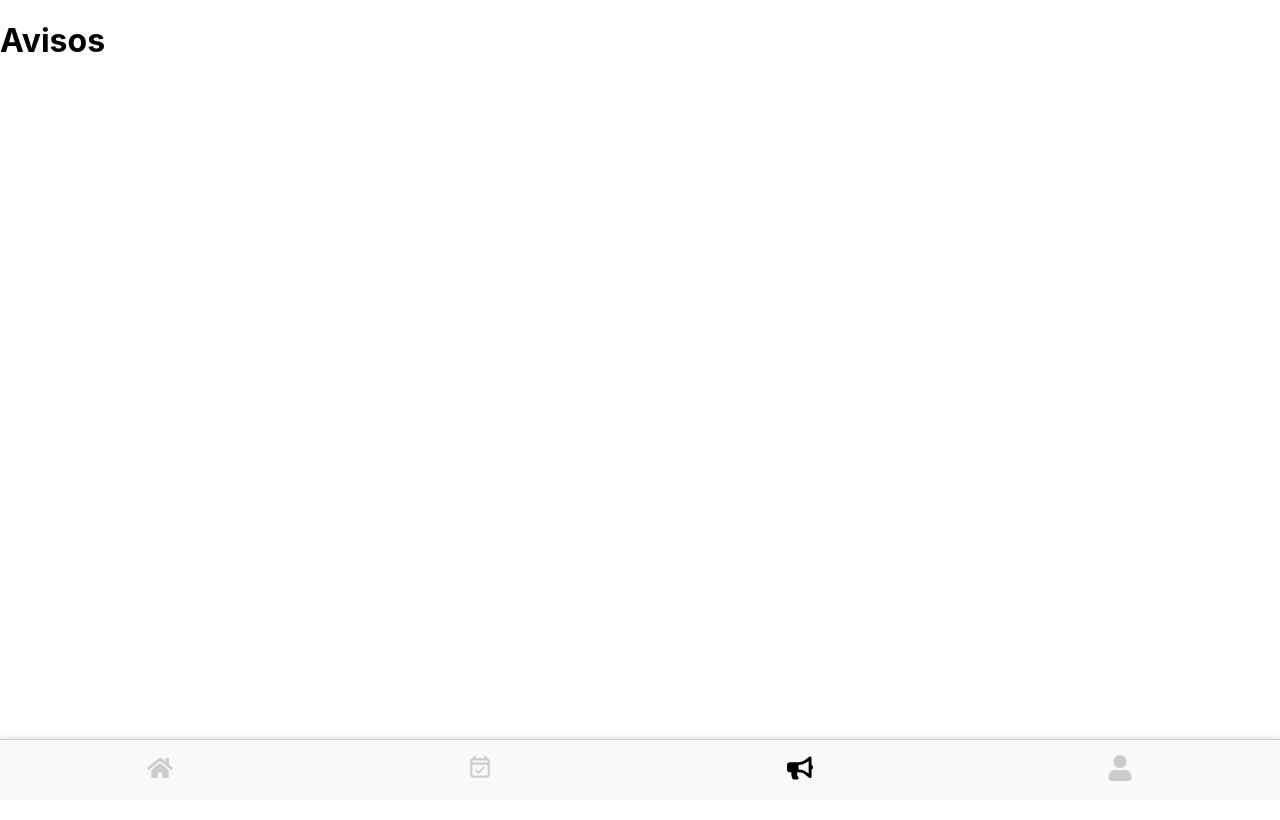
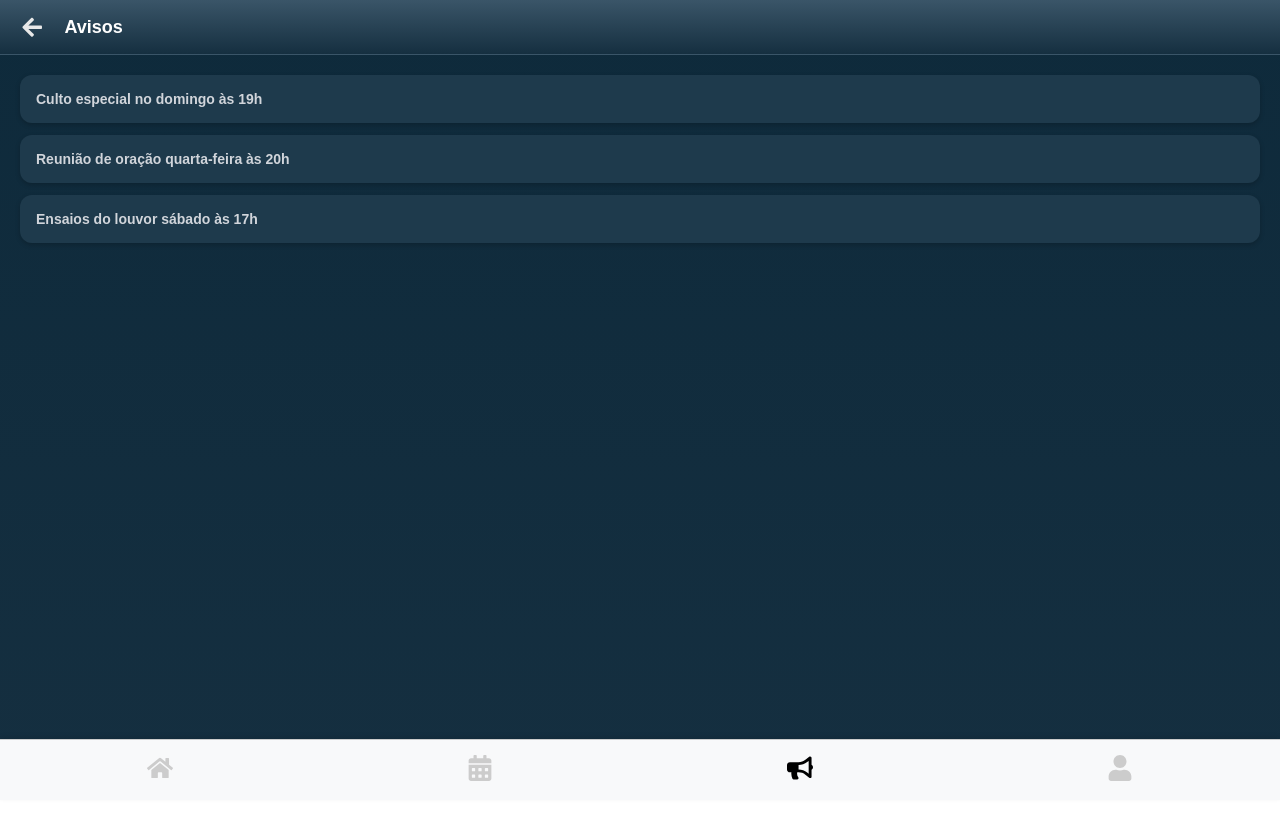
Before and after one commit to wiliamrizzo/meu-app-pwa, a React (Create React App) app: page /#/avisos in a window 1280 px wide. Shown: the top 820 px of the page. Built offline with nearby package versions, Linux system fonts and the light colour scheme; no server answers.

Commit message:
ajustes css paginas

```diff
--- a/src/App.js
+++ b/src/App.js
@@ -1,11 +1,11 @@
 import React from 'react';
 import { HashRouter as Router, Routes, Route, NavLink } from 'react-router-dom';
-import { FaHome, FaUser, FaBullhorn } from 'react-icons/fa';
-import { MdOutlineEventAvailable } from 'react-icons/md';
+import { FaHome, FaUser, FaBullhorn, FaCalendarAlt } from 'react-icons/fa';
 import Home from './pages/Home';
 import Escalas from './pages/Escalas';
 import Avisos from './pages/Avisos';
 import Membros from './pages/Membros';
+import Eventos from './pages/Eventos';
 
 export default function App() {
   return (
@@ -16,6 +16,7 @@ export default function App() {
           <Route path="/escalas" element={<Escalas />} />
           <Route path="/avisos" element={<Avisos />} />
           <Route path="/membros" element={<Membros />} />
+          <Route path="/eventos" element={<Eventos />} />
         </Routes>
       </div>
 
@@ -43,7 +44,7 @@ export default function App() {
           to="/escalas"
           style={({ isActive }) => ({ color: isActive ? '#000' : '#ccc' })}
         >
-          <MdOutlineEventAvailable size={26} />
+          <FaCalendarAlt size={26} />
         </NavLink>
 
         <NavLink
--- /dev/null
+++ b/src/pages/Avisos.css
@@ -0,0 +1,67 @@
+.avisos-container {
+    background: linear-gradient(to bottom, #0e2a3b, #152f40);
+    min-height: 100vh;
+    color: #e8e8e8;
+    box-sizing: border-box;
+    font-family: Arial, sans-serif;
+  }
+
+  .avisos-header {
+    display: flex;
+    align-items: center;
+    padding: 15px;
+    border-bottom: 1px solid #3a5568; /* linha sutil */
+    margin-bottom: 20px;
+    background: linear-gradient(to bottom, #3a5568, #152f40);
+    box-shadow: none;
+    border-radius: 0;
+  }
+
+
+  .avisos-back-button {
+    font-size: 1.4rem;
+    margin-right: 15px;
+    cursor: pointer;
+    background: none;
+    border: none;
+    color: #e8e8e8;
+    display: flex;
+    align-items: center;
+    transition: color 0.2s ease;
+  }
+
+  .avisos-back-button:hover {
+    color: #ffffff;
+  }
+
+  .avisos-title {
+    font-size: 18px;
+    font-weight: bold;
+    margin: 0;
+    color: #ffffff;
+  }
+
+  .avisos-list {
+    display: flex;
+    flex-direction: column;
+    gap: 12px;
+    padding: 0 20px;
+  }
+
+  .avisos-item {
+    background-color: #1e3a4c;
+    border-radius: 12px;
+    padding: 16px;
+    box-shadow: 0 2px 5px rgba(0,0,0,0.2);
+    transition: transform 0.2s;
+  }
+
+  .avisos-item:hover {
+    transform: scale(1.02);
+  }
+
+  .avisos-item h3 {
+    margin: 0;
+    font-size: 14px;
+    color: #d1d5db;
+  }
--- a/src/pages/Avisos.js
+++ b/src/pages/Avisos.js
@@ -1,3 +1,37 @@
+import React from 'react';
+import { useNavigate } from 'react-router-dom';
+import { FaArrowLeft } from 'react-icons/fa'; // Ícone de voltar
+import './Avisos.css';
+
 export default function Avisos() {
-  return <h1>Avisos</h1>;
+  const navigate = useNavigate();
+
+  const avisos = [
+    { id: 1, titulo: 'Culto especial no domingo às 19h' },
+    { id: 2, titulo: 'Reunião de oração quarta-feira às 20h' },
+    { id: 3, titulo: 'Ensaios do louvor sábado às 17h' },
+  ];
+
+  return (
+    <div className="avisos-container">
+      <header className="avisos-header">
+        <button
+          onClick={() => navigate('/')}
+          className="avisos-back-button"
+          aria-label="Voltar para Home"
+        >
+          <FaArrowLeft />
+        </button>
+        <h2 className="avisos-title">Avisos</h2>
+      </header>
+
+      <main className="avisos-list">
+        {avisos.map(aviso => (
+          <div key={aviso.id} className="avisos-item">
+            <h3>{aviso.titulo}</h3>
+          </div>
+        ))}
+      </main>
+    </div>
+  );
 }
--- /dev/null
+++ b/src/pages/Escalas.css
@@ -0,0 +1,67 @@
+.escalas-container {
+  background: linear-gradient(to bottom, #0e2a3b, #152f40);
+  min-height: 100vh;
+  color: #e8e8e8;
+  box-sizing: border-box;
+  font-family: Arial, sans-serif;
+}
+
+.escalas-header {
+  display: flex;
+  align-items: center;
+  padding: 15px;
+  border-bottom: 1px solid #3a5568; /* linha sutil */
+  margin-bottom: 20px;
+  background: linear-gradient(to bottom, #3a5568, #152f40);
+  box-shadow: none;
+  border-radius: 0;
+}
+
+
+.escalas-back-button {
+  font-size: 1.4rem;
+  margin-right: 15px;
+  cursor: pointer;
+  background: none;
+  border: none;
+  color: #e8e8e8;
+  display: flex;
+  align-items: center;
+  transition: color 0.2s ease;
+}
+
+.escalas-back-button:hover {
+  color: #ffffff;
+}
+
+.escalas-title {
+  font-size: 18px;
+  font-weight: bold;
+  margin: 0;
+  color: #ffffff;
+}
+
+.escalas-list {
+  display: flex;
+  flex-direction: column;
+  gap: 12px;
+  padding: 0 20px;
+}
+
+.escalas-item {
+  background-color: #1e3a4c;
+  border-radius: 12px;
+  padding: 16px;
+  box-shadow: 0 2px 5px rgba(0,0,0,0.2);
+  transition: transform 0.2s;
+}
+
+.escalas-item:hover {
+  transform: scale(1.02);
+}
+
+.escalas-item h3 {
+  margin: 0;
+  font-size: 14px;
+  color: #d1d5db;
+}
--- a/src/pages/Escalas.js
+++ b/src/pages/Escalas.js
@@ -1,3 +1,23 @@
+import React from 'react';
+import { useNavigate } from 'react-router-dom';
+import { FaArrowLeft } from 'react-icons/fa'; // Ícone de voltar
+import './Escalas.css';
+
 export default function Escalas() {
-    return <h1>Escalas</h1>;
-  }
+  const navigate = useNavigate();
+
+  return (
+    <div className="escalas-container">
+      <header className="escalas-header">
+        <button
+          onClick={() => navigate('/')}
+          className="escalas-back-button"
+          aria-label="Voltar para Home"
+        >
+          <FaArrowLeft />
+        </button>
+        <h2 className="escalas-title">Escalas</h2>
+      </header>
+    </div>
+  );
+}
--- /dev/null
+++ b/src/pages/Eventos.css
@@ -0,0 +1,67 @@
+.eventos-container {
+  background: linear-gradient(to bottom, #0e2a3b, #152f40);
+  min-height: 100vh;
+  color: #e8e8e8;
+  box-sizing: border-box;
+  font-family: Arial, sans-serif;
+}
+
+.eventos-header {
+  display: flex;
+  align-items: center;
+  padding: 15px;
+  border-bottom: 1px solid #3a5568; /* linha sutil */
+  margin-bottom: 20px;
+  background: linear-gradient(to bottom, #3a5568, #152f40);
+  box-shadow: none;
+  border-radius: 0;
+}
+
+
+.eventos-back-button {
+  font-size: 1.4rem;
+  margin-right: 15px;
+  cursor: pointer;
+  background: none;
+  border: none;
+  color: #e8e8e8;
+  display: flex;
+  align-items: center;
+  transition: color 0.2s ease;
+}
+
+.eventos-back-button:hover {
+  color: #ffffff;
+}
+
+.eventos-title {
+  font-size: 18px;
+  font-weight: bold;
+  margin: 0;
+  color: #ffffff;
+}
+
+.eventos-list {
+  display: flex;
+  flex-direction: column;
+  gap: 12px;
+  padding: 0 20px;
+}
+
+.eventos-item {
+  background-color: #1e3a4c;
+  border-radius: 12px;
+  padding: 16px;
+  box-shadow: 0 2px 5px rgba(0,0,0,0.2);
+  transition: transform 0.2s;
+}
+
+.eventos-item:hover {
+  transform: scale(1.02);
+}
+
+.eventos-item h3 {
+  margin: 0;
+  font-size: 14px;
+  color: #d1d5db;
+}
--- /dev/null
+++ b/src/pages/Eventos.js
@@ -0,0 +1,23 @@
+import React from 'react';
+import { useNavigate } from 'react-router-dom';
+import { FaArrowLeft } from 'react-icons/fa'; // Ícone de voltar
+import './Eventos.css';
+
+export default function Eventos() {
+  const navigate = useNavigate();
+
+  return (
+    <div className="eventos-container">
+      <header className="eventos-header">
+        <button
+          onClick={() => navigate('/')}
+          className="eventos-back-button"
+          aria-label="Voltar para Home"
+        >
+          <FaArrowLeft />
+        </button>
+        <h2 className="eventos-title">Eventos</h2>
+      </header>
+    </div>
+  );
+}
--- a/src/pages/Home.js
+++ b/src/pages/Home.js
@@ -1,15 +1,18 @@
 import React from 'react';
+import { useNavigate } from 'react-router-dom';
 import { FaUser, FaCalendarAlt, FaBullhorn } from 'react-icons/fa';
 import { MdOutlineEventAvailable } from 'react-icons/md';
 import './Home.css';
 
 export default function Home() {
+  const navigate = useNavigate();
+
   return (
     <div className="home-container">
       <header className="home-header">
         <div className="home-logo">
           <img
-            src='./church-icon.png'
+            src="./church-icon.png"
             alt="Igreja"
             className="logo-image"
           />
@@ -28,22 +31,22 @@ export default function Home() {
 
       <section className="home-buttons">
         <div className="button-grid">
-          <div className="grid-button">
+          <button className="grid-button" onClick={() => navigate('/membros')}>
             <FaUser size={28} />
             <span>Área de membros</span>
-          </div>
-          <div className="grid-button">
+          </button>
+          <button className="grid-button" onClick={() => navigate('/escalas')}>
             <FaCalendarAlt size={28} />
             <span>Escalas</span>
-          </div>
-          <div className="grid-button">
+          </button>
+          <button className="grid-button" onClick={() => navigate('/avisos')}>
             <FaBullhorn size={28} />
             <span>Avisos</span>
-          </div>
-          <div className="grid-button">
+          </button>
+          <button className="grid-button" onClick={() => navigate('/eventos')}>
             <MdOutlineEventAvailable size={28} />
             <span>Eventos</span>
-          </div>
+          </button>
         </div>
       </section>
     </div>
```
Also changed, not shown: src/pages/Membros.css (added, +67 -0 lines).
